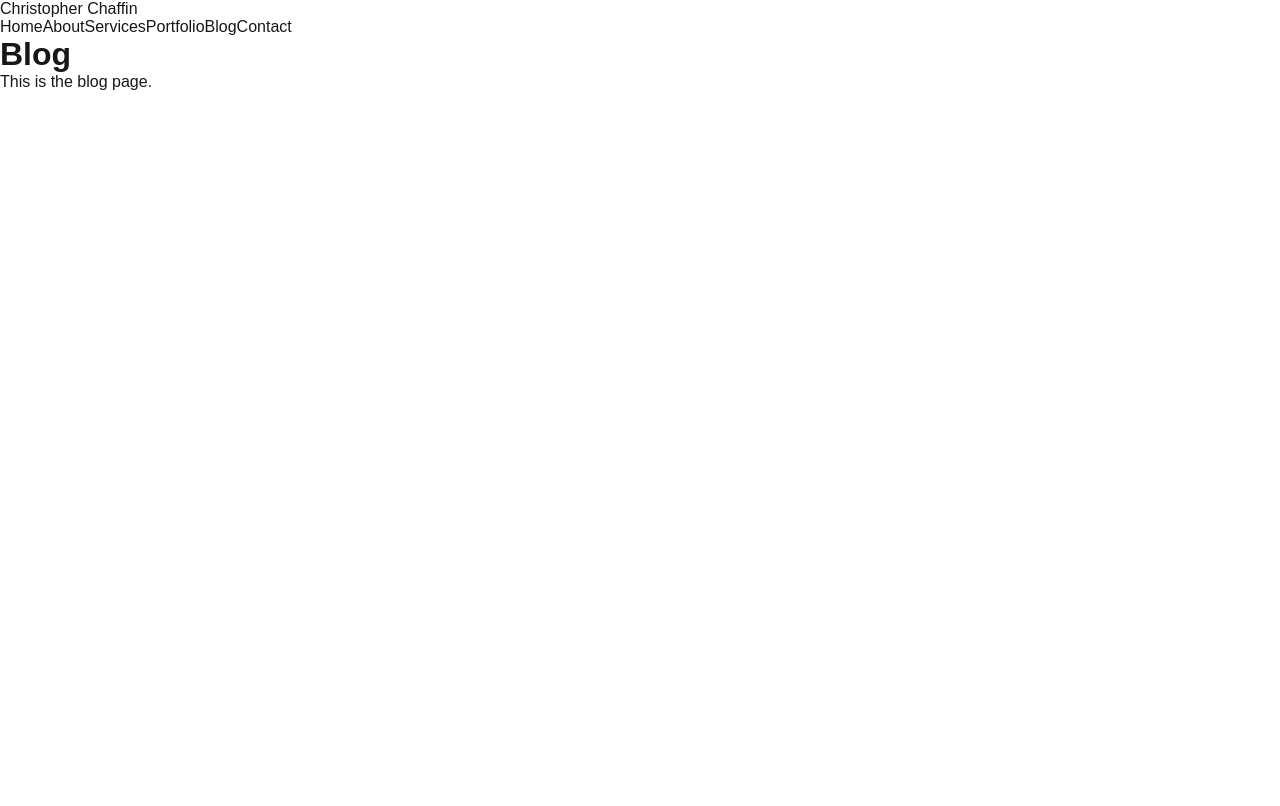
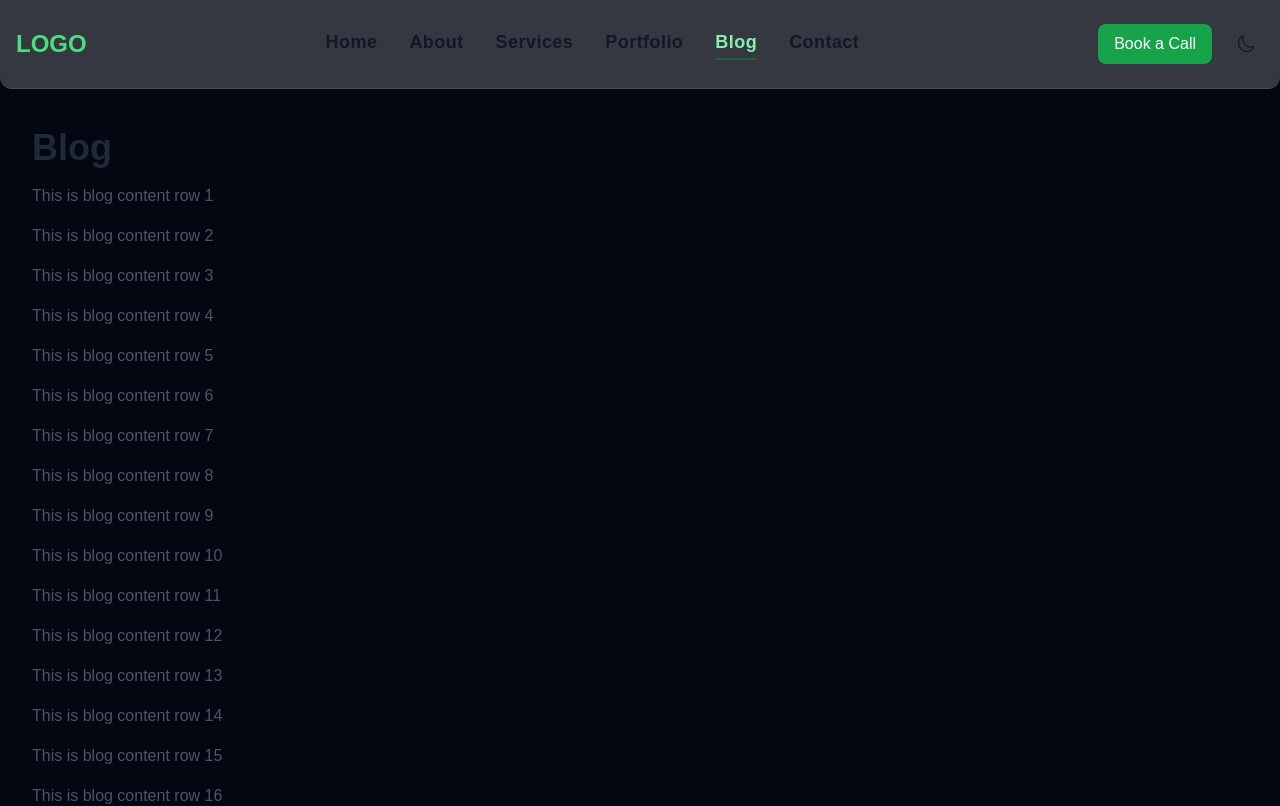
Before and after one commit to cmaurice25/chaffin-site, a Next.js app: page /blog in a window 1280 px wide. Shown: the top 806 px of the page. Built offline with nearby package versions, Linux system fonts and the light colour scheme.

Commit message:
refactor Navbar: glass effect, theme toggle, scroll behavior, and config extraction

```diff
--- a/package.json
+++ b/package.json
@@ -9,6 +9,7 @@
     "lint": "next lint"
   },
   "dependencies": {
+    "@heroicons/react": "^2.2.0",
     "next": "15.4.4",
     "react": "19.1.0",
     "react-dom": "19.1.0"
--- a/src/app/blog/page.tsx
+++ b/src/app/blog/page.tsx
@@ -1,8 +1,12 @@
 export default function AboutPage() {
   return (
-    <main className="min-h-screen p-8">
+    <main className="min-h-[200vh] p-8 space-y-4">
       <h1 className="text-4xl font-bold text-gray-800">Blog</h1>
-      <p className="mt-4 text-gray-600">This is the blog page.</p>
+      {Array.from({ length: 30 }).map((_, index) => (
+        <p key={index} className="text-gray-600">
+          This is blog content row {index + 1}
+        </p>
+      ))}
     </main>
   );
 }
--- a/src/app/globals.css
+++ b/src/app/globals.css
@@ -1,14 +1,30 @@
+@tailwind base;
+@tailwind components;
+@tailwind utilities;
+
 :root {
-  --background: #ffffff;
-  --foreground: #171717;
+  --background: #111827; /* Dark background Gray */
+  --foreground: #e5e7eb; /* Light Gray text */
+  --accent: #10b981;     /* Green accent */
+
+  --navbar-bg: 17, 24, 39; /* Dark navbar background (rgb) */
+  --navbar-text: #e5e7eb;  /* Dark mode text */
 }
 
-@media (prefers-color-scheme: dark) {
+[data-theme="light"] {
+  --background: #ffffff;
+  --foreground: #111827;
+  --navbar-bg: 255, 255, 255; /* Light navbar background (rgb) */
+  --navbar-text: #111827;     /* Light mode text */
+}
+
+/* dark theme user preference */
+/* @media (prefers-color-scheme: dark) {
   :root {
     --background: #0a0a0a;
     --foreground: #ededed;
   }
-}
+} */
 
 html,
 body {
--- a/src/app/layout.tsx
+++ b/src/app/layout.tsx
@@ -14,20 +14,20 @@ const geistMono = Geist_Mono({
 });
 
 export const metadata: Metadata = {
-  title: "Create Next App",
-  description: "Generated by create next app",
+  title: "Christopher Chaffin",
+  description: "Future-driven AI consulting and insights",
 };
 
-export default function RootLayout({
-  children,
-}: Readonly<{
+interface RootLayoutProps {
   children: React.ReactNode;
-}>) {
+}
+
+export default function RootLayout({ children }: RootLayoutProps) {
   return (
     <html lang="en">
-      <body className={`${geistSans.variable} ${geistMono.variable}`}>
+      <body className={`${geistSans.variable} ${geistMono.variable} bg-gray-950 text-gray-100`}>
         <Navbar />
-        {children}
+        <main className="pt-24">{children}</main>
       </body>
     </html>
   );
--- a/src/components/Navbar.tsx
+++ b/src/components/Navbar.tsx
@@ -1,38 +1,155 @@
 'use client';
-
 import Link from 'next/link';
 import { usePathname } from 'next/navigation';
-
-const navItems = [
-  { name: 'Home', href: '/' },
-  { name: 'About', href: '/about' },
-  { name: 'Services', href: '/services' },
-  { name: 'Portfolio', href: '/portfolio' },
-  { name: 'Blog', href: '/blog' },
-  { name: 'Contact', href: '/contact' },
-];
+import { useState, useEffect, useRef } from "react";
+import { Bars3Icon, XMarkIcon, MoonIcon, SunIcon } from "@heroicons/react/24/outline";
+import { navItems } from '@/config/navItems';
 
 export default function Navbar() {
+  // --- Path & Previous Path ---
   const pathname = usePathname();
+  const previousPath = useRef(pathname);
+
+  // --- State ---
+  const [isOpen, setIsOpen] = useState(false);
+  const [scrollFactor, setScrollFactor] = useState(0);
+  const [theme, setTheme] = useState<"dark" | "light">(() => {
+    if (typeof window !== "undefined") {
+      const storedTheme = localStorage.getItem("theme") as "dark" | "light" | null;
+      if (storedTheme) return storedTheme;
+      return window.matchMedia("(prefers-color-scheme: light)").matches ? "light" : "dark";
+    }
+    return "dark";
+  });
+
+  // --- Effects ---
+  // Scroll to top only when navigating to home
+  useEffect(() => {
+    const wasHome = previousPath.current === "/";
+    previousPath.current = pathname;
+    if (pathname === "/" && !wasHome) {
+      window.scrollTo({ top: 0, behavior: "auto" });
+    }
+  }, [pathname]);
+
+  // Theme management
+  useEffect(() => {
+    document.documentElement.setAttribute("data-theme", theme);
+    localStorage.setItem("theme", theme);
+  }, [theme]);
+
+  // Scroll factor for opacity/blur
+  useEffect(() => {
+    const handleScroll = () => {
+      const maxScroll = 200;
+      setScrollFactor(Math.min(window.scrollY / maxScroll, 1));
+    };
+    window.addEventListener("scroll", handleScroll);
+    return () => window.removeEventListener("scroll", handleScroll);
+  }, []);
+
+  // --- Helpers ---
+  const opacity = 0.2 + scrollFactor * 0.8;
+  const blur = 2 + scrollFactor * 4;
+  const toggleTheme = () => setTheme(theme === "dark" ? "light" : "dark");
+
+  const getLinkClasses = (href: string) =>
+    `relative text-lg font-semibold pb-1 tracking-wide
+    text-[var(--navbar-text)] hover:text-green-600
+    after:absolute after:left-0 after:bottom-0 after:h-[2px] after:bg-green-800
+    after:w-0 hover:after:w-full after:transition-[width] after:duration-300
+    ${pathname === href ? "text-green-300 after:w-full" : ""}`;
+
+  const getMobileLinkClasses = (href: string) =>
+    `text-lg font-medium ${
+      pathname === href
+        ? "text-green-300"
+        : "text-[var(--navbar-text)] hover:text-green-400"
+    }`;
 
   return (
-    <nav className="bg-white shadow-sm sticky top-0 z-50">
-      <div className="max-w-6xl mx-auto px-4 py-3 flex justify-between items-center">
-        <span className="text-xl font-bold text-blue-600">Christopher Chaffin</span>
-        <div className="space-x-6">
-          {navItems.map(({ name, href }) => (
+    <header
+      style={{
+        backgroundColor: `rgba(var(--navbar-bg), ${opacity})`,
+        backdropFilter: `blur(${blur}px)`
+      }}
+      className={`fixed top-0 left-0 w-full border-b border-white/10 z-50 transition-all duration-300 rounded-b-xl ${
+        scrollFactor > 0.5 ? "shadow-[0_2px_10px_rgba(0,0,0,0.6)]" : "shadow-none"
+      }`}
+    >
+      <div className="max-w-7xl mx-auto w-full flex items-center justify-between py-6 px-4">
+        {/* Logo */}
+        <div className="text-2xl font-bold text-green-400">
+          LOGO
+        </div>
+
+        {/* Desktop Nav */}
+        <nav className="hidden md:flex space-x-8">
+          {navItems.map((link) => (
             <Link
-              key={name}
-              href={href}
-              className={`text-sm font-medium transition-colors ${
-                pathname === href ? 'text-blue-600' : 'text-gray-700 hover:text-blue-500'
-              }`}
+              key={link.name}
+              href={link.href}
+              className={getLinkClasses(link.href)}
             >
-              {name}
+              {link.name}
             </Link>
           ))}
+        </nav>
+
+        {/* CTA + Mobile Menu */}
+        <div className="flex items-center space-x-4">
+          <Link
+            href="/contact"
+            className="hidden md:inline-block bg-green-600 text-white px-4 py-2 rounded-lg hover:bg-green-500 transition"
+          >
+            Book a Call
+          </Link>
+
+          <button
+            onClick={toggleTheme}
+            className="p-2 rounded hover:bg-gray-700 transition"
+            aria-label="Toggle theme"
+          >
+            {theme === "dark" ? (
+              <SunIcon className="h-5 w-5 text-[var(--navbar-text)]" />
+            ) : (
+              <MoonIcon className="h-5 w-5 text-[var(--navbar-text)]" />
+            )}
+          </button>
+
+          {/* Mobile Menu Button */}
+          <button
+            className="md:hidden text-gray-300 hover:text-green-400"
+            onClick={() => setIsOpen(!isOpen)}
+            aria-label="Toggle menu"
+          >
+            {isOpen ? (
+              <XMarkIcon className="h-6 w-6" />
+            ) : (
+              <Bars3Icon className="h-6 w-6" />
+            )}
+          </button>
         </div>
       </div>
-    </nav>
+
+      {/* Mobile Dropdown */}
+      <div
+        className={`md:hidden bg-gray-800 flex flex-col space-y-4 py-4 px-6 rounded-b-xl transition-all duration-300 transform origin-top ${
+          isOpen ? "scale-y-100" : "scale-y-0"
+        }`}
+        style={{ pointerEvents: isOpen ? "auto" : "none", opacity: isOpen ? 1 : 0 }}
+      >
+        {navItems.map((link) => (
+          <Link
+            key={link.name}
+            href={link.href}
+            className={getMobileLinkClasses(link.href)}
+            onClick={() => setIsOpen(false)}
+          >
+            {link.name}
+          </Link>
+        ))}
+      </div>
+    </header>
   );
 }
--- /dev/null
+++ b/src/config/navItems.ts
@@ -0,0 +1,8 @@
+export const navItems = [
+  { name: 'Home', href: '/' },
+  { name: 'About', href: '/about' },
+  { name: 'Services', href: '/services' },
+  { name: 'Portfolio', href: '/portfolio' },
+  { name: 'Blog', href: '/blog' },
+  { name: 'Contact', href: '/contact' },
+];
```
Also changed, not shown: 1 other file (tests, documents, lock files or other folders).
